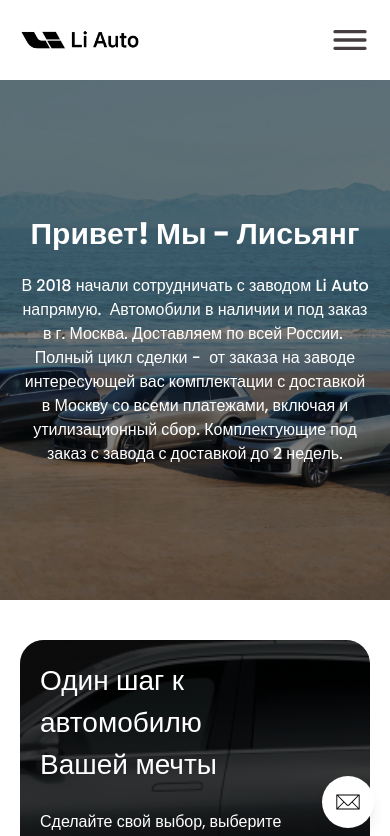
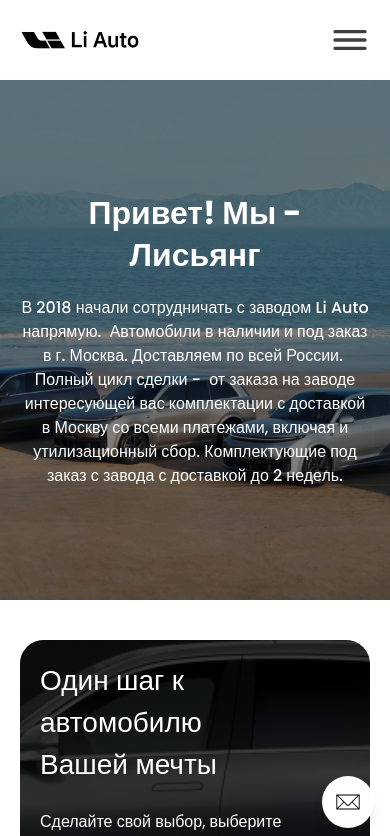
Before and after one commit to moodrets/front-li-auto, a Vue app: page / in a window 390 px wide. Shown: the top 836 px of the page. Built offline with nearby package versions, Linux system fonts and the light colour scheme.

Commit message:
small changes

```diff
--- a/src/components/blocks/AppHeader.vue
+++ b/src/components/blocks/AppHeader.vue
@@ -1,5 +1,5 @@
 <template>
-    <header class="app-header text-content py-5 md:py-6 lg:py-12">
+    <header class="app-header shadow-lg text-base py-5 md:py-6 lg:py-12">
         <div class="centered flex items-center justify-between">
             <a href="#">
                 <img class="max-w-[120px] md:max-w-[220px]" src="/img/header-logo.png" alt="" />
--- a/src/styles/base/defaults.scss
+++ b/src/styles/base/defaults.scss
@@ -2,8 +2,12 @@
     @apply font-base;
 }
 
+html {
+    @apply relative;
+}
+
 body {
-    @apply text-[14px] leading-normal min-w-[var(--app-min-width)];
+    @apply relative text-[14px] leading-normal min-w-[var(--app-min-width)];
 }
 
 .centered {
@@ -16,7 +20,7 @@ a:not([class]) {
 
 h1,
 .h1 {
-    @apply text-[30px]
+    @apply text-[32px]
         mb-5
         font-bold
         leading-[1.3]
--- a/tailwind.config.js
+++ b/tailwind.config.js
@@ -11,7 +11,7 @@ export default {
                 'brand-dark': '#5C4636',
                 secondary: '#4C5733',
                 dark: '#2E2E2E',
-                content: '#443E3E',
+                base: '#443E3E',
             },
         },
     },
```
